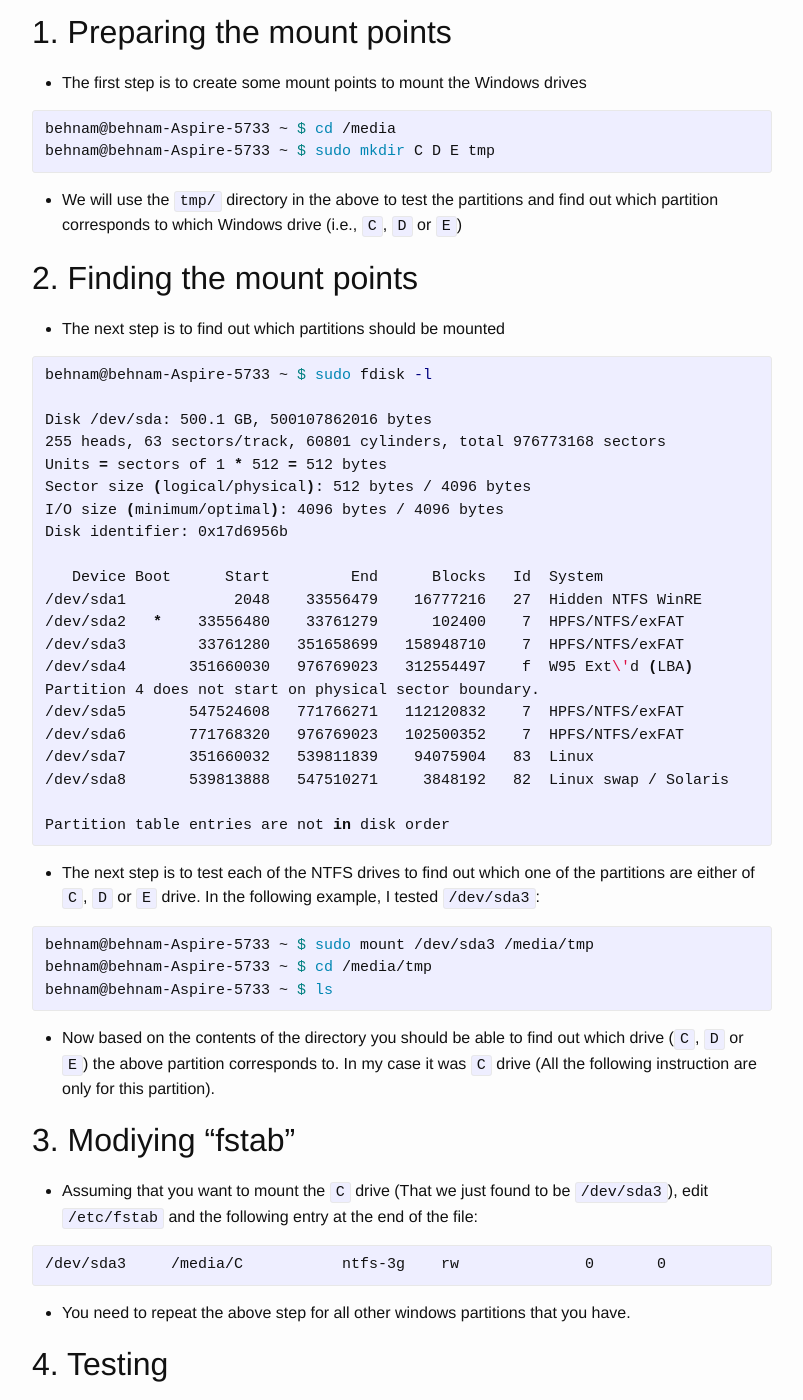
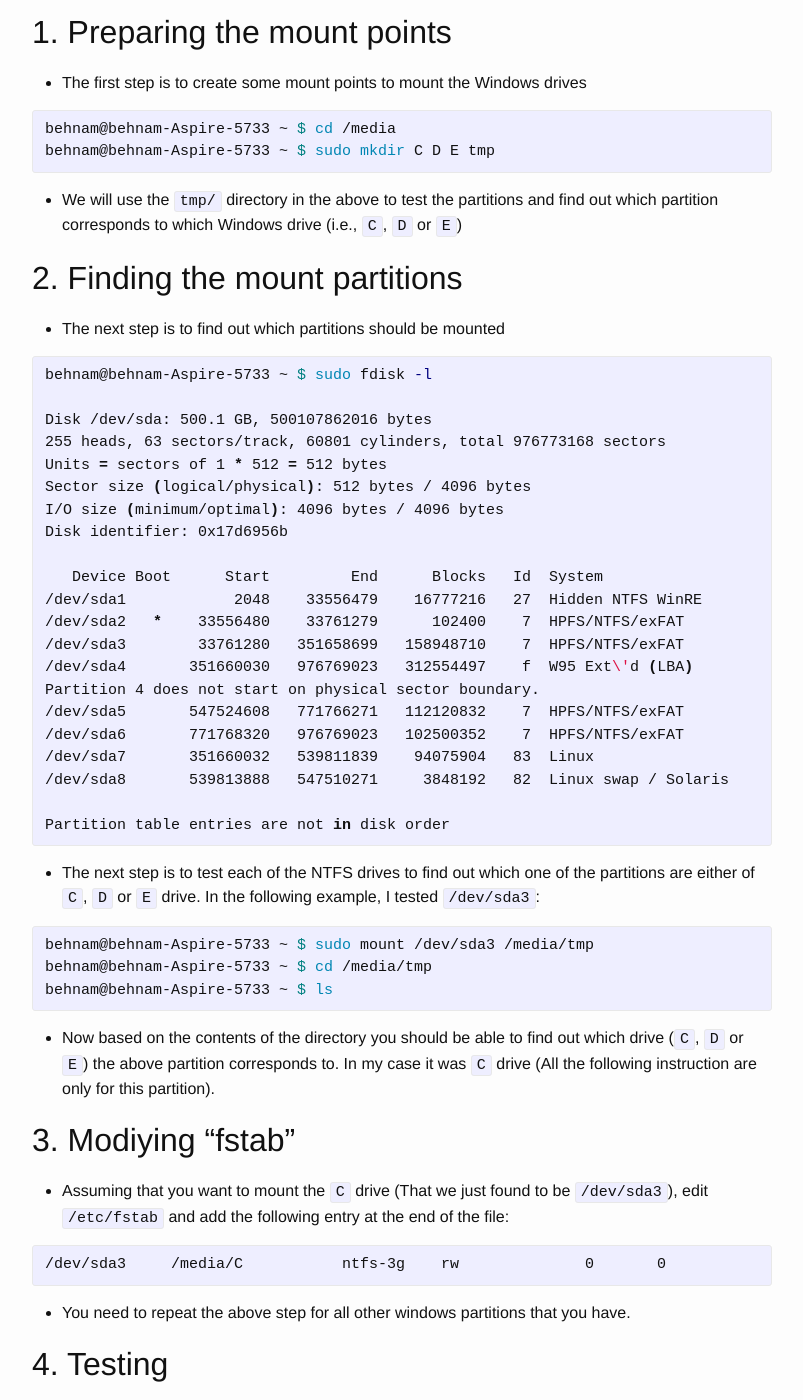
Before and after one commit to bazizi/bazizi.github.io, a Jekyll site: the page built from _posts/2015-11-06-Linux:-Mounting-Windows-drives-on-startup.md, in a window 1280 px wide and 1400 px high, scrolled down 299 px. Shown: the whole window, without its empty margins (238-1041 px from the left). Built offline with Jekyll 4.4.1, drawn with Linux system fonts in a browser that asks for light colours; comment, search, counter and statistics services are not loaded.

```diff
--- a/_config.yml
+++ b/_config.yml
@@ -14,6 +14,6 @@
 url: "http://bazizi.github.io" # the base hostname & protocol for your site
 #twitter_username: jekyllrb
 github_username:  bazizi
-paginate: 10
+# paginate: 10
 # Build settings
 markdown: kramdown
--- a/_posts/2015-11-06-Linux:-Mounting-Windows-drives-on-startup.md
+++ b/_posts/2015-11-06-Linux:-Mounting-Windows-drives-on-startup.md
@@ -17,7 +17,7 @@
 - We will use the `tmp/` directory in the above to test the partitions and
 find out which partition corresponds to which Windows drive (i.e., `C`, `D` or `E`)
 
-## 2. Finding the mount points
+## 2. Finding the mount partitions
 - The next step is to find out which partitions should be mounted
 {% highlight bash  %}
 behnam@behnam-Aspire-5733 ~ $ sudo fdisk -l
@@ -58,7 +58,7 @@
 
 ## 3. Modiying "fstab"
 - Assuming that you want to mount the `C` drive (That we just found to be
-  `/dev/sda3`), edit `/etc/fstab` and the following entry at the end of the
+  `/dev/sda3`), edit `/etc/fstab` and add the following entry at the end of the
   file:
 {% highlight bash  %}
 /dev/sda3     /media/C           ntfs-3g    rw              0       0
```
Also changed, not shown: 3 other files.
